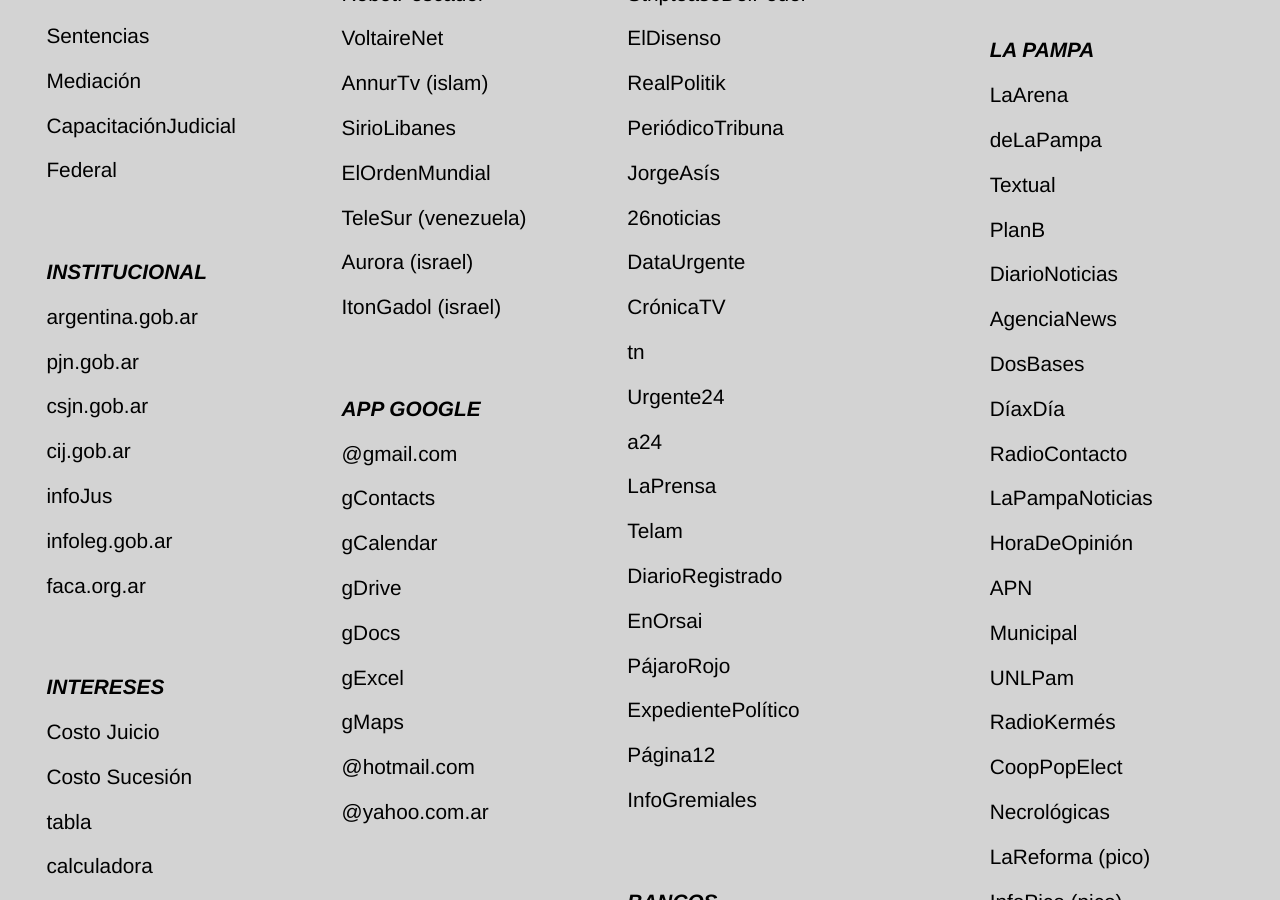
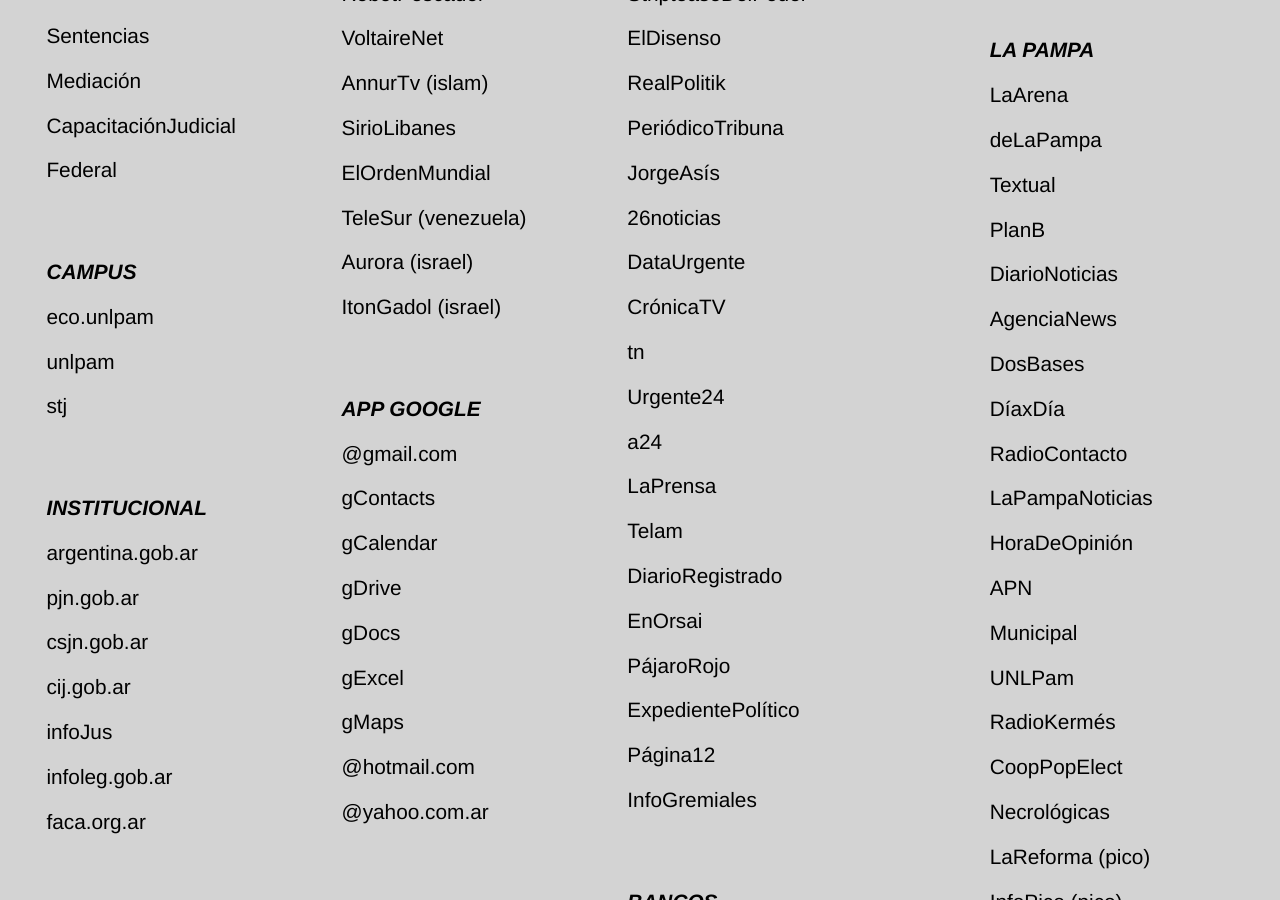
Before and after one commit to gustavonale/estudionale.com, a Jekyll site: the page inicio.html, which Jekyll copies as it is, in a window 1280 px wide and 900 px high, scrolled down 521 px. Built offline with Jekyll 4.4.1, drawn with Linux system fonts in a browser that asks for light colours; a script that is not in the unit is left out.

Commit message:
Update inicio.html

```diff
--- a/inicio.html
+++ b/inicio.html
@@ -70,6 +70,12 @@
 <p><a href="http://www.juslapampa.gob.ar/mediacion/">Mediación</a></p>
 <p><a href="https://ccjlapampa.blogspot.com/">CapacitaciónJudicial</a></p>
 <p><a href="https://portalpjn.pjn.gob.ar/">Federal</a></p>
+<br />
+<br />
+<h3>CAMPUS</h3>
+<p><a href="https://campus.eco.unlpam.edu.ar/">eco.unlpam</a></p>
+<p><a href="https://campus.unlpam.edu.ar/entorno/my/">unlpam</a></p>
+<p><a href="https://campus.justicialapampa.gob.ar/">stj</a></p>
 <br />
 <br />
 <h3>INSTITUCIONAL</h3>
```
